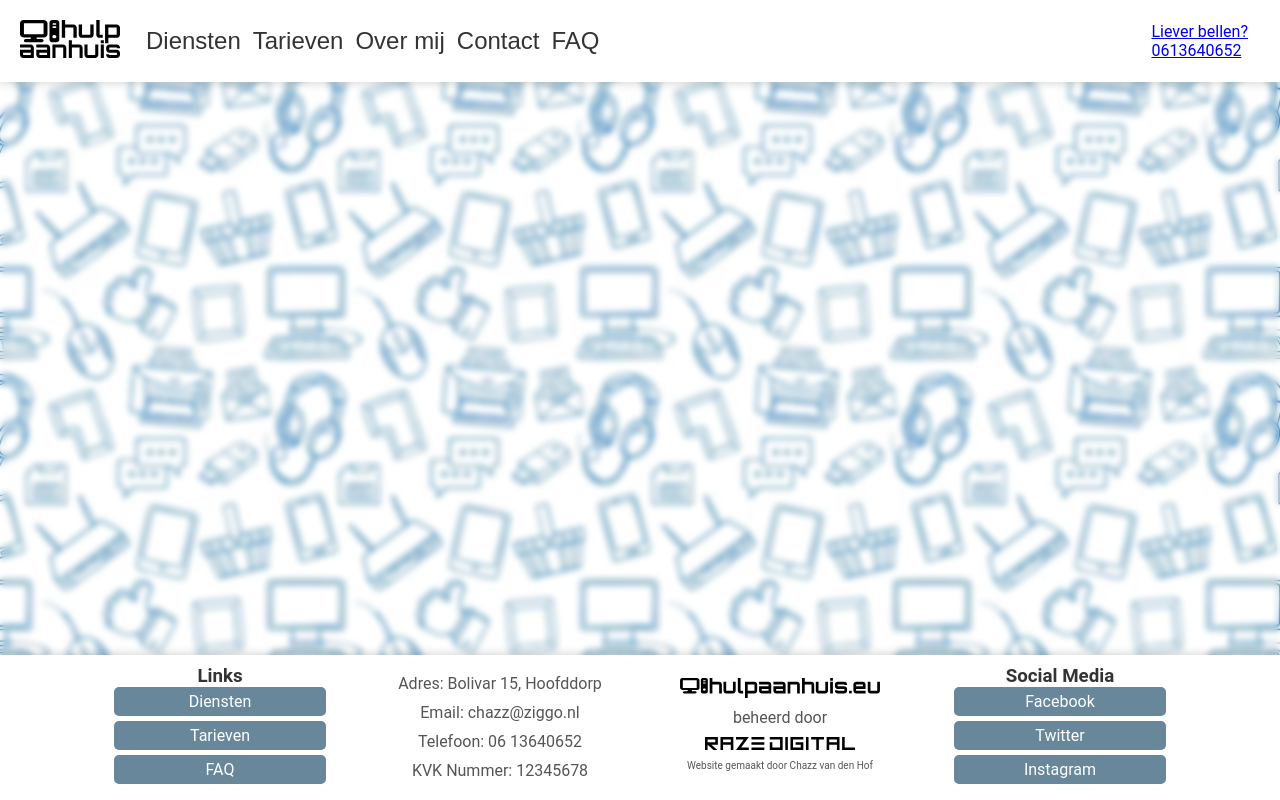
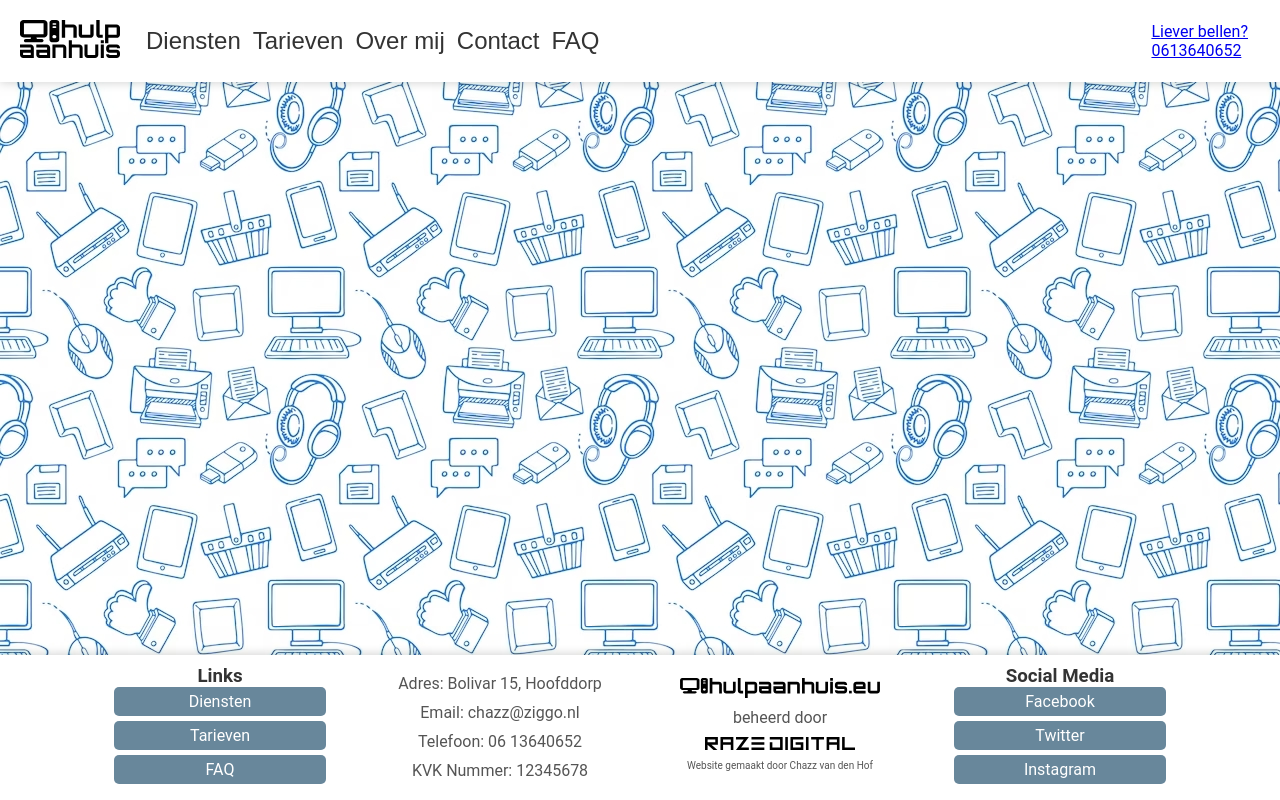
Before and after one commit to Chazzvdh/razedigital-website, a website built with Vite: page index.html in a window 1280 px wide. Built offline with nearby package versions, Linux system fonts and the light colour scheme; what @vaadin/router would draw is missing.

Commit message:
Blur verwijderd, vaadin router loesgekoppeld van index.js

```diff
--- a/src/index.css
+++ b/src/index.css
@@ -11,7 +11,6 @@
     --info-color: #17a2b8;
     --warning-color: #ffc107;
     --danger-color: #dc3545;
-
     --box-shadow-settings: 0 0 10px rgba(0, 0, 0, 0.2);
 }
 
@@ -21,7 +20,6 @@ body {
     padding: 0;
     color: var(--primary-text-color);
     background: url('/src/assets/seamless-background-computers.jpg');
-    backdrop-filter: blur(3px);
     display: grid;
     grid-template-columns: 1fr 5fr 1fr;
     grid-template-rows: auto auto 1fr;
--- a/src/index.js
+++ b/src/index.js
@@ -1,32 +1,14 @@
-import "/src/components/ButtonContainerComponent.js";
-import "/src/components/WelcomeComponent.js";
-import "/src/components/HeaderComponent.js";
-import "/src/components/HeaderButtonComponent.js";
-import "/src/components/ButtonComponent.js";
-import "/src/components/FooterComponent.js";
-import "/src/components/MenuComponent.js";
-import "/src/components/SideComponent.js";
-import "/src/components/DienstComponent.js";
-import "/src/components/DienstenListComponent.js";
-import "/src/components/TarievenComponent.js";
-import "/src/components/ContactFormComponent.js";
-import "/src/components/OverMijComponent.js";
-
-import { Router } from '@vaadin/router';
-
-// Define routes
-const routes = [
-    { path: '/', component: 'welcome-element' },
-    { path: '/diensten', component: 'diensten-lijst-element' },
-    { path: '/over-mij', component: 'over-mij-element' },
-    { path: '/afspraak-maken', component: 'afspraak-maken-element' },
-    { path: '/tarieven', component: 'tarieven-element' },
-    { path: '/contact', component: 'contact-form-element' },
-    { path: '/factuur-generator', component: 'invoice-element' }
-];
-
-// Initialize the router
-const router = new Router(document.querySelector('#main-container'));
-
-// Set up the routes
-router.setRoutes(routes);
+import "./components/ButtonContainerComponent.js";
+import "./components/WelcomeComponent.js";
+import "./components/HeaderComponent.js";
+import "./components/HeaderButtonComponent.js";
+import "./components/ButtonComponent.js";
+import "./components/FooterComponent.js";
+import "./components/MenuComponent.js";
+import "./components/SideComponent.js";
+import "./components/DienstComponent.js";
+import "./components/DienstenListComponent.js";
+import "./components/TarievenComponent.js";
+import "./components/ContactFormComponent.js";
+import "./components/OverMijComponent.js";
+import "./vaadin-router.js";
--- /dev/null
+++ b/src/vaadin-router.js
@@ -0,0 +1,18 @@
+import { Router } from '@vaadin/router';
+
+// Define routes
+const routes = [
+    { path: '/', component: 'welcome-element' },
+    { path: '/diensten', component: 'diensten-lijst-element' },
+    { path: '/over-mij', component: 'over-mij-element' },
+    { path: '/afspraak-maken', component: 'afspraak-maken-element' },
+    { path: '/tarieven', component: 'tarieven-element' },
+    { path: '/contact', component: 'contact-form-element' },
+    { path: '/factuur-generator', component: 'invoice-element' }
+];
+
+// Initialize the router
+const router = new Router(document.querySelector('#main-container'));
+
+// Set up the routes
+router.setRoutes(routes);
```
